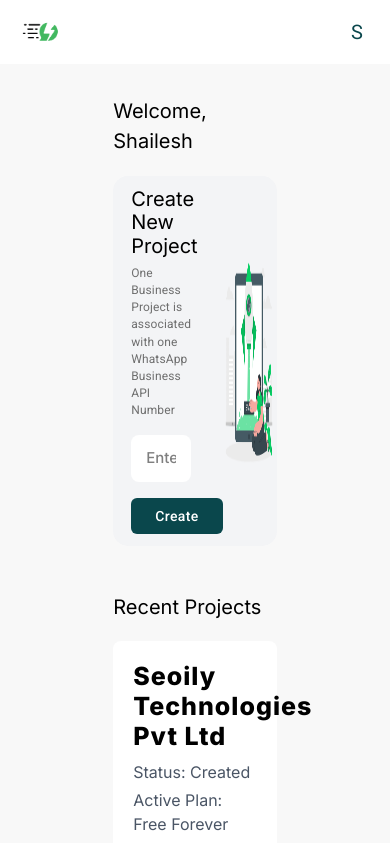
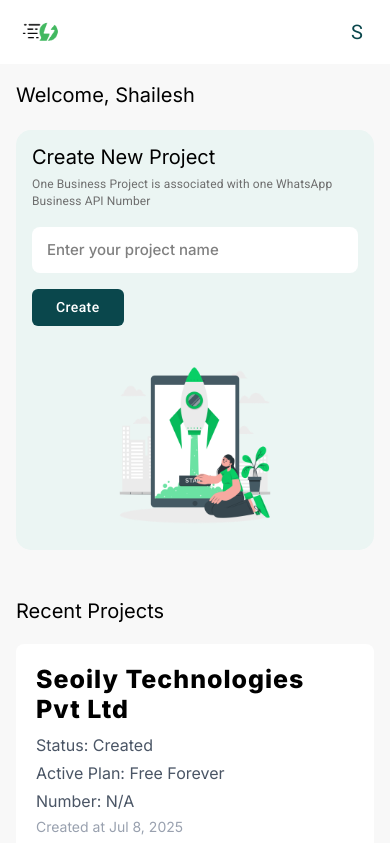
Before and after one commit to vishalsharma121/welcome-page-v1, a React (Vite) app: page / in a window 390 px wide. Shown: the top 843 px of the page. Built offline with nearby package versions, Linux system fonts and the light colour scheme.

Commit message:
worked on mobile responsive

```diff
--- a/src/components/ProjectSection.jsx
+++ b/src/components/ProjectSection.jsx
@@ -35,22 +35,18 @@ const ProjectSection = () => {
 
   const [newProjectName, setNewProjectName] = useState('');
 
-  // Format the date to "Jul 8, 2025"
   const formatDate = (date) => {
     const options = { year: 'numeric', month: 'short', day: 'numeric' };
     return new Date(date).toLocaleDateString('en-US', options);
   };
 
-  // Handle form submission to create a new project
   const handleSubmit = (e) => {
-    e.preventDefault(); // Prevent the page from reloading
+    e.preventDefault();
 
     if (newProjectName.trim()) {
-      // Get today's date and format it
       const createdAt = new Date();
       const formattedDate = formatDate(createdAt);
 
-      // Create a new project object
       const newProject = {
         name: newProjectName,
         status: 'Created',
@@ -59,10 +55,7 @@ const ProjectSection = () => {
         createdAt: formattedDate,
       };
 
-      // Add the new project to the list
       setProjects([...projects, newProject]);
-
-      // Clear the input field after submission
       setNewProjectName('');
     } else {
       alert("Please enter a project name.");
@@ -70,22 +63,25 @@ const ProjectSection = () => {
   };
 
   return (
-    <div className="max-w-[58.333333%] container mx-auto p-8">
+    <div className="max-w-full md:max-w-[58.333333%] container mx-auto p-4 sm:p-8">
       <h1 className="text-[20px] font-normal">Welcome, Shailesh</h1>
 
-
-      <div className='flex justify-between items-center gap-3 w-full z-100 box-border bg-gray-100 bg-[#ebf5f3] rounded-[15px] min-h-[360px] mt-[20px]'>
-        <div className="w-7/12 p-3 flex items-center justify-center">
-        <div className='max-w-10/12'>
+      {/* Responsive Container */}
+      <div className="flex flex-col sm:flex-row justify-between items-center gap-3 w-full bg-[#ebf5f3] rounded-[15px] min-h-[360px] mt-5 p-4 sm:p-0">
+        {/* Left Section */}
+        <div className="w-full sm:w-7/12 p-0 sm:p-3 flex items-center justify-center">
+          <div className="w-full max-w-full sm:max-w-10/12">
             <h2 className="text-[20px] font-normal leading-[1.167] tracking-normal mb-[0.35em]">Create New Project</h2>
-          <p className="text-[12px] font-roboto font-normal leading-[1.43] tracking-[0.01071em] text-[#6E6E6E] mb-4">One Business Project is associated with one WhatsApp Business API Number</p>
+            <p className="text-[12px] font-roboto font-normal leading-[1.43] tracking-[0.01071em] text-[#6E6E6E] mb-4">
+              One Business Project is associated with one WhatsApp Business API Number
+            </p>
             <form onSubmit={handleSubmit}>
               <input
                 type="text"
                 value={newProjectName}
                 onChange={(e) => setNewProjectName(e.target.value)}
                 placeholder="Enter your project name"
-              className="px-[15px] py-[12px] text-[15px] font-medium rounded-[8px] w-full bg-white box-border w-full"
+                className="px-[15px] py-[12px] text-[15px] font-medium rounded-[8px] w-full bg-white box-border"
               />
               <button
                 type="submit"
@@ -96,11 +92,18 @@ const ProjectSection = () => {
             </form>
           </div>
         </div>
-        <div className="w-5/12 flex items-center justify-center">
-        <img className="h-[230px] w-[230px]" src={CreateImage} alt="Create Image" />
+
+        {/* Right Section (Image) */}
+        <div className="w-full sm:w-5/12 flex items-center justify-center mt-4 sm:mt-0">
+          <img
+            className="h-[180px] w-[180px] sm:h-[230px] sm:w-[230px] object-contain"
+            src={CreateImage}
+            alt="Create Image"
+          />
         </div>
       </div>
 
+      {/* Recent Projects */}
       <h2 className="mt-8 text-2xl text-[20px] font-normal py-4">Recent Projects</h2>
       <div className="grid grid-cols-1 md:grid-cols-3 gap-6 mt-1">
         {projects.map((project, index) => (
@@ -113,12 +116,12 @@ const ProjectSection = () => {
             <p className="mt-1 text-gray-600">Active Plan: {project.plan}</p>
             <p className="mt-1 text-gray-600">Number: {project.number}</p>
             <p className="mt-1 text-gray-400 text-sm">Created at {project.createdAt}</p>
-            <button className="text-[#0a474c] border border-[#0a474c80] px-[15px] py-[5px] text-[0.875rem] font-roboto font-medium leading-[1.75] rounded-[6px] tracking-[0.02857em] bg-transparent mt-4 full w-full cursor-pointer">View</button>
+            <button className="text-[#0a474c] border border-[#0a474c80] px-[15px] py-[5px] text-[0.875rem] font-roboto font-medium leading-[1.75] rounded-[6px] tracking-[0.02857em] bg-transparent mt-4 w-full cursor-pointer">
+              View
+            </button>
           </div>
         ))}
       </div>
-
-
     </div>
   );
 };
```
Lines whose indentation alone changed are shown as unchanged.
